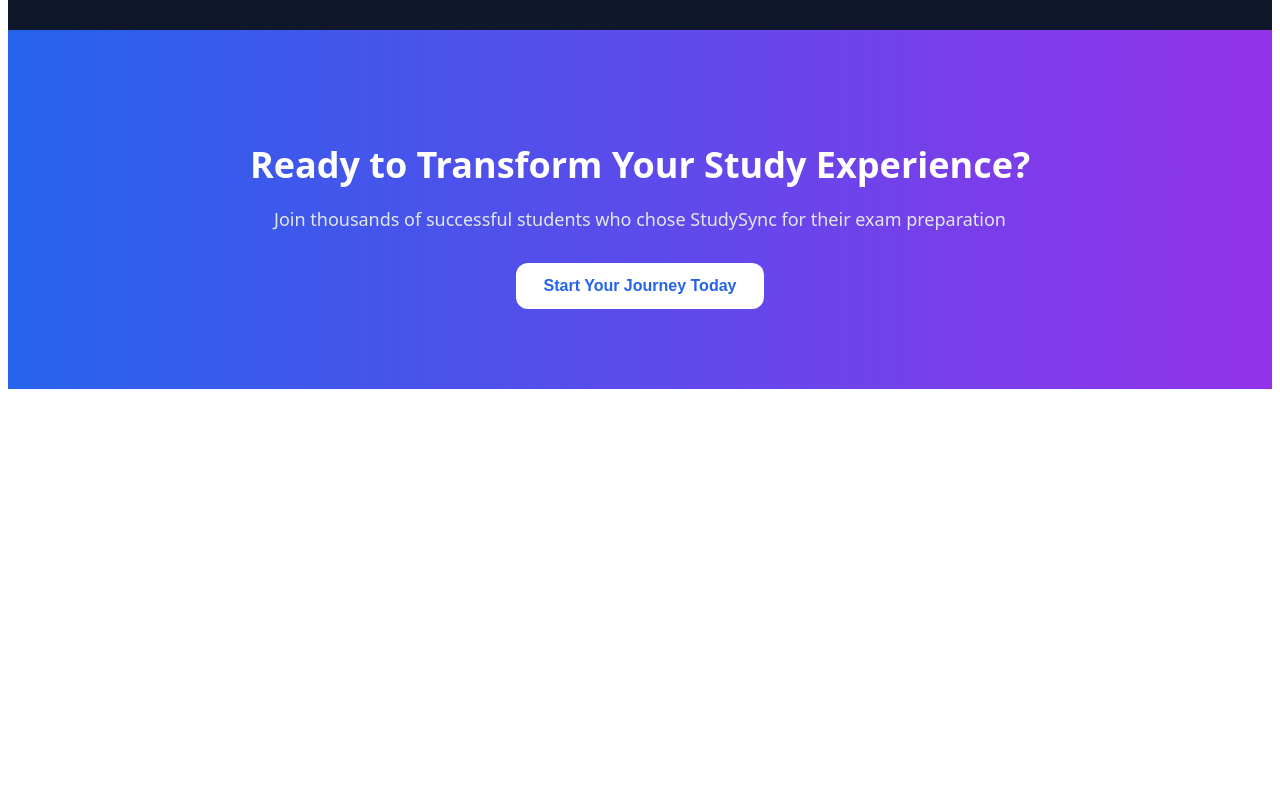
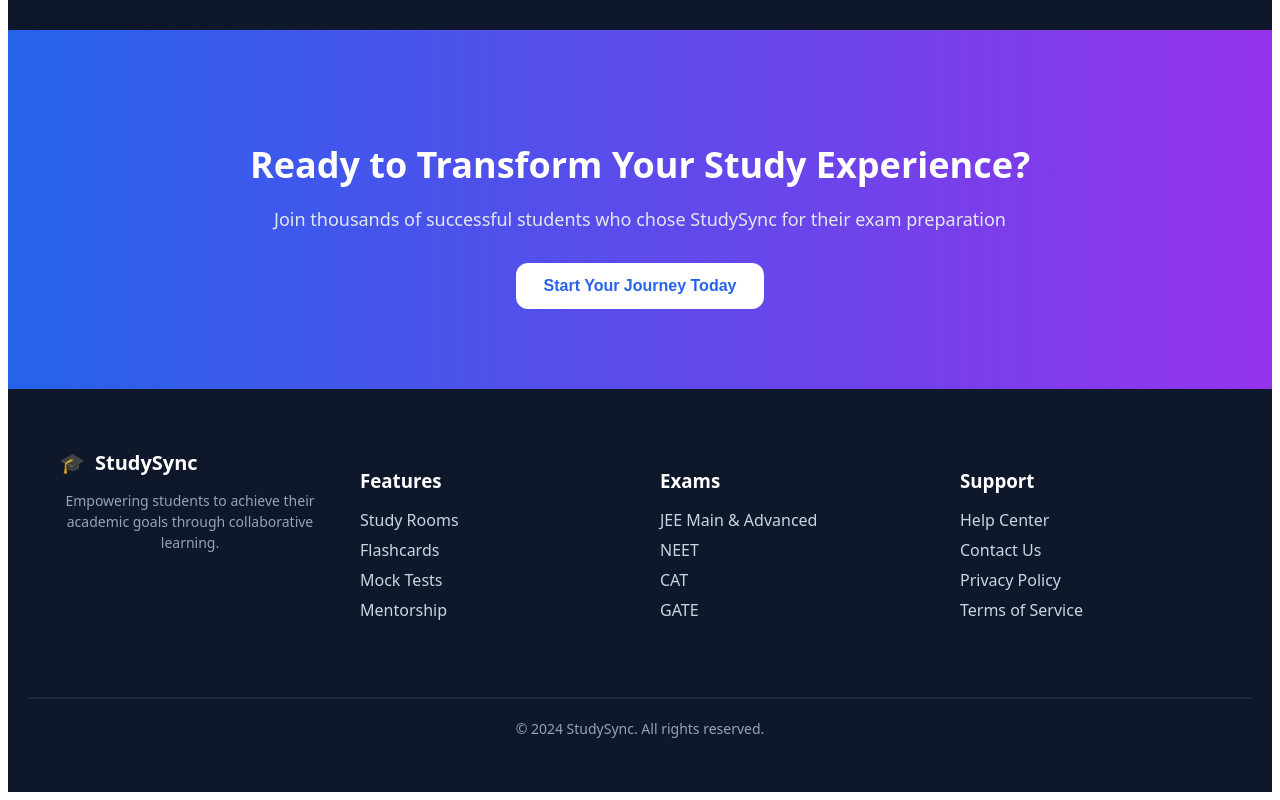
Before and after one commit to AnmolGithubx/Project, a React (Vite) app in the folder StudySync/: page / in a window 1280 px wide. Shown: the part 3128-3928 px from the top of the page. Before the commit the page ends 3525 px from the top, so only its background shows below. Built offline with nearby package versions, Linux system fonts and the light colour scheme.

Commit message:
made footer and added it to the Landing page

```diff
--- /dev/null
+++ b/StudySync/src/Footer.css
@@ -0,0 +1,65 @@
+.footer {
+  background-color: #0f172a;
+  color: #cbd5e1;
+  padding: 40px 20px;
+  font-family: system-ui, -apple-system, BlinkMacSystemFont, 'Segoe UI', Roboto, Oxygen, Ubuntu, Cantarell, 'Open Sans', 'Helvetica Neue', sans-serif;
+}
+
+.footer-container {
+  display: flex;
+  flex-wrap: wrap;
+  justify-content: space-between;
+  max-width: 1200px;
+  margin: auto;
+}
+
+.footer-section {
+  flex: 1 1 200px;
+  margin: 20px;
+}
+
+.footer-section h3 {
+  color: white;
+  margin-bottom: 15px;
+}
+
+.footer-section ul {
+  list-style-type: none;
+  padding: 0;
+}
+
+.footer-section ul li {
+  margin-bottom: 8px;
+  cursor: pointer;
+  transition: color 0.3s ease;
+}
+
+.footer-section ul li:hover {
+  color: white;
+}
+
+.brand .logo {
+  display: flex;
+  align-items: center;
+  gap: 10px;
+  font-size: 20px;
+  font-weight: bold;
+  color: white;
+  margin-bottom: 10px;
+}
+
+.brand p {
+  max-width: 300px;
+  line-height: 1.5;
+}
+
+hr {
+  border: 0.5px solid #1e293b;
+  margin: 40px 0 20px;
+}
+
+footer p {
+  text-align: center;
+  font-size: 14px;
+  color: #94a3b8;
+}
--- /dev/null
+++ b/StudySync/src/Footer.jsx
@@ -0,0 +1,59 @@
+import './Footer.css';
+
+function Footer() {
+  return (
+    <footer className="footer">
+      <div className="footer-container">
+
+        {/* Brand Section */}
+        <div className="footer-section brand">
+          <div className="logo">
+            <span className="logo-icon">🎓</span>
+            <span className="logo-text">StudySync</span>
+          </div>
+          <p>Empowering students to achieve their academic goals through collaborative learning.</p>
+        </div>
+
+        {/* Features */}
+        <div className="footer-section">
+          <h3>Features</h3>
+          <ul>
+            <li>Study Rooms</li>
+            <li>Flashcards</li>
+            <li>Mock Tests</li>
+            <li>Mentorship</li>
+          </ul>
+        </div>
+
+        {/* Exams */}
+        <div className="footer-section">
+          <h3>Exams</h3>
+          <ul>
+            <li>JEE Main & Advanced</li>
+            <li>NEET</li>
+            <li>CAT</li>
+            <li>GATE</li>
+          </ul>
+        </div>
+
+        {/* Support */}
+        <div className="footer-section">
+          <h3>Support</h3>
+          <ul>
+            <li>Help Center</li>
+            <li>Contact Us</li>
+            <li>Privacy Policy</li>
+            <li>Terms of Service</li>
+          </ul>
+        </div>
+
+      </div>
+
+      <hr />
+
+      <p className="copyright">© 2024 StudySync. All rights reserved.</p>
+    </footer>
+  );
+}
+
+export default Footer;
--- a/StudySync/src/Landing.jsx
+++ b/StudySync/src/Landing.jsx
@@ -1,4 +1,5 @@
 import './Landing.css';
+import Footer from './Footer';
 
 function Landing() {
   return (
@@ -209,7 +210,7 @@
       <button className="cta-button">Start Your Journey Today</button>
     </div>
 
-
+    <Footer />
     </>
   );
 }
```
